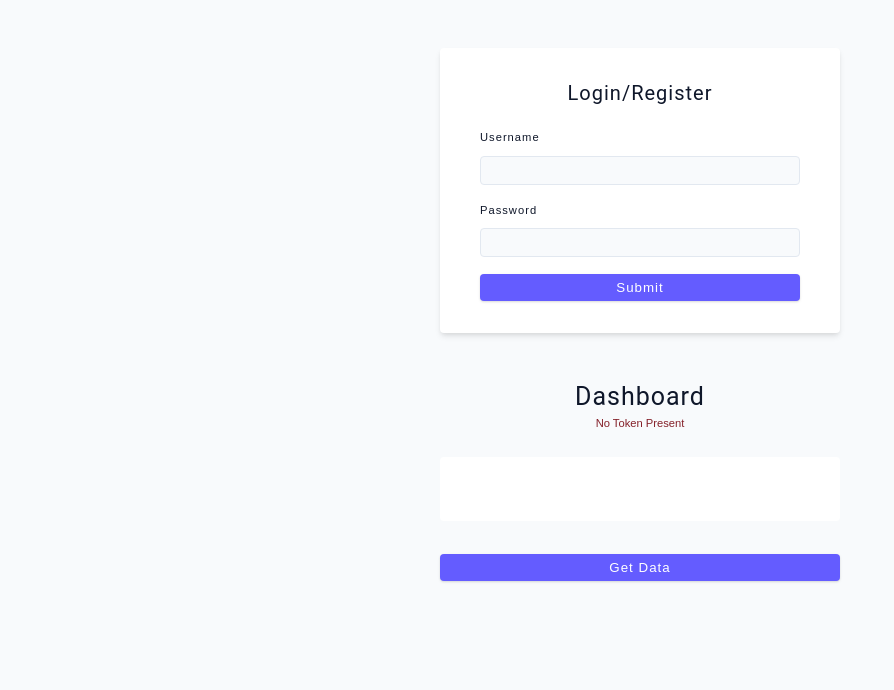
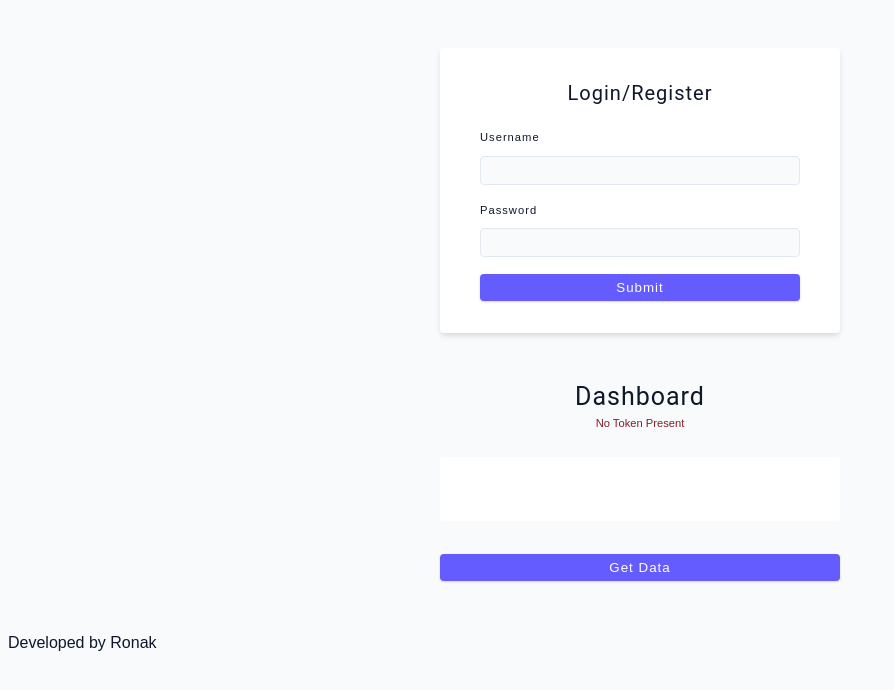
Before and after one commit to Ronak1546/jwt-basic, a website: page public/index.html in a window 1280 px wide. Shown: the whole page, without its empty margins (0-894 px from the left). Drawn offline with nearby package versions, Linux system fonts and the light colour scheme.

Commit message:
developer name added

```diff
--- a/public/index.html
+++ b/public/index.html
@@ -36,5 +36,6 @@
       referrerpolicy="no-referrer"
     ></script>
     <script src="./browser-app.js"></script>
+    <p>Developed by Ronak</p>
   </body>
 </html>
```
